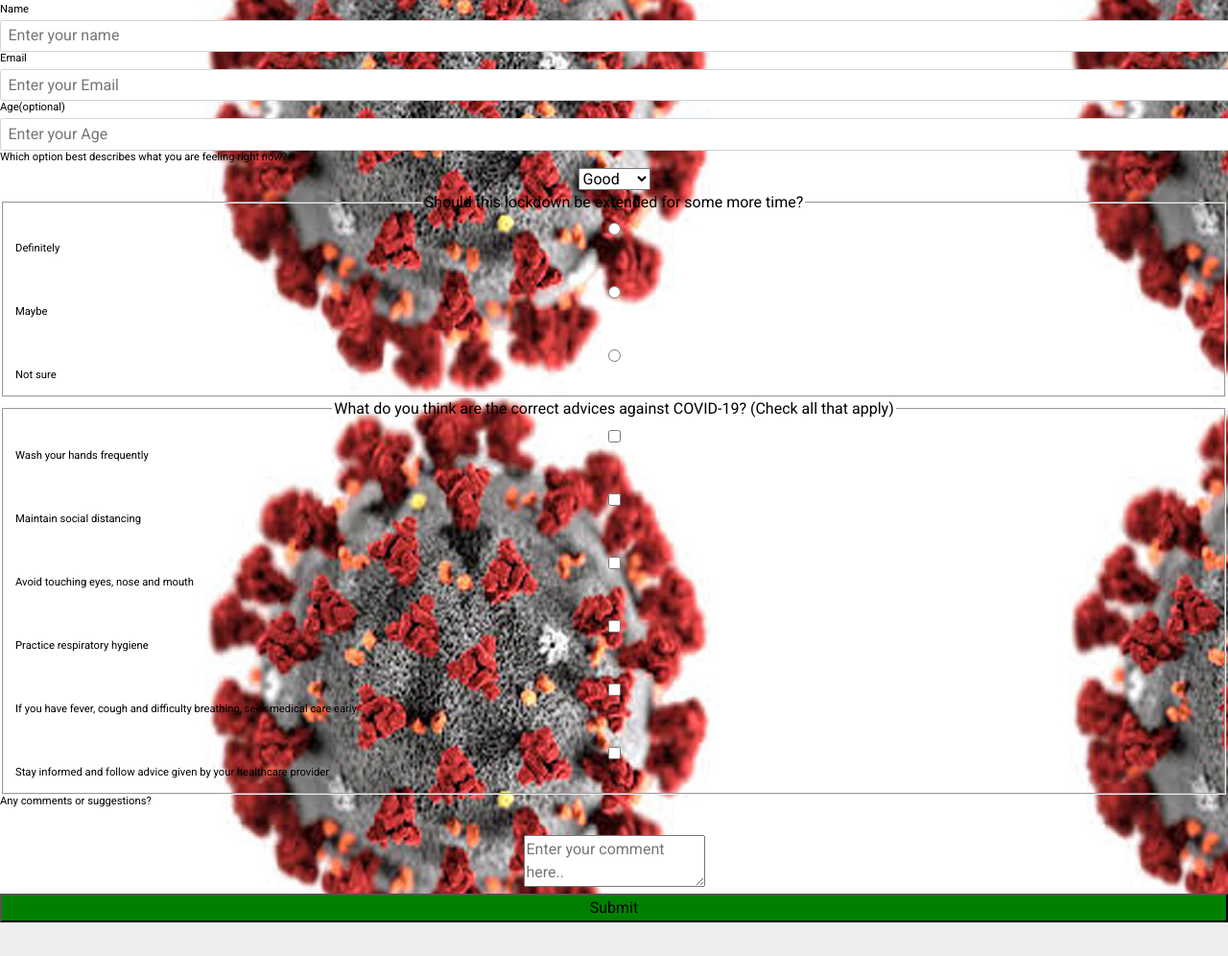
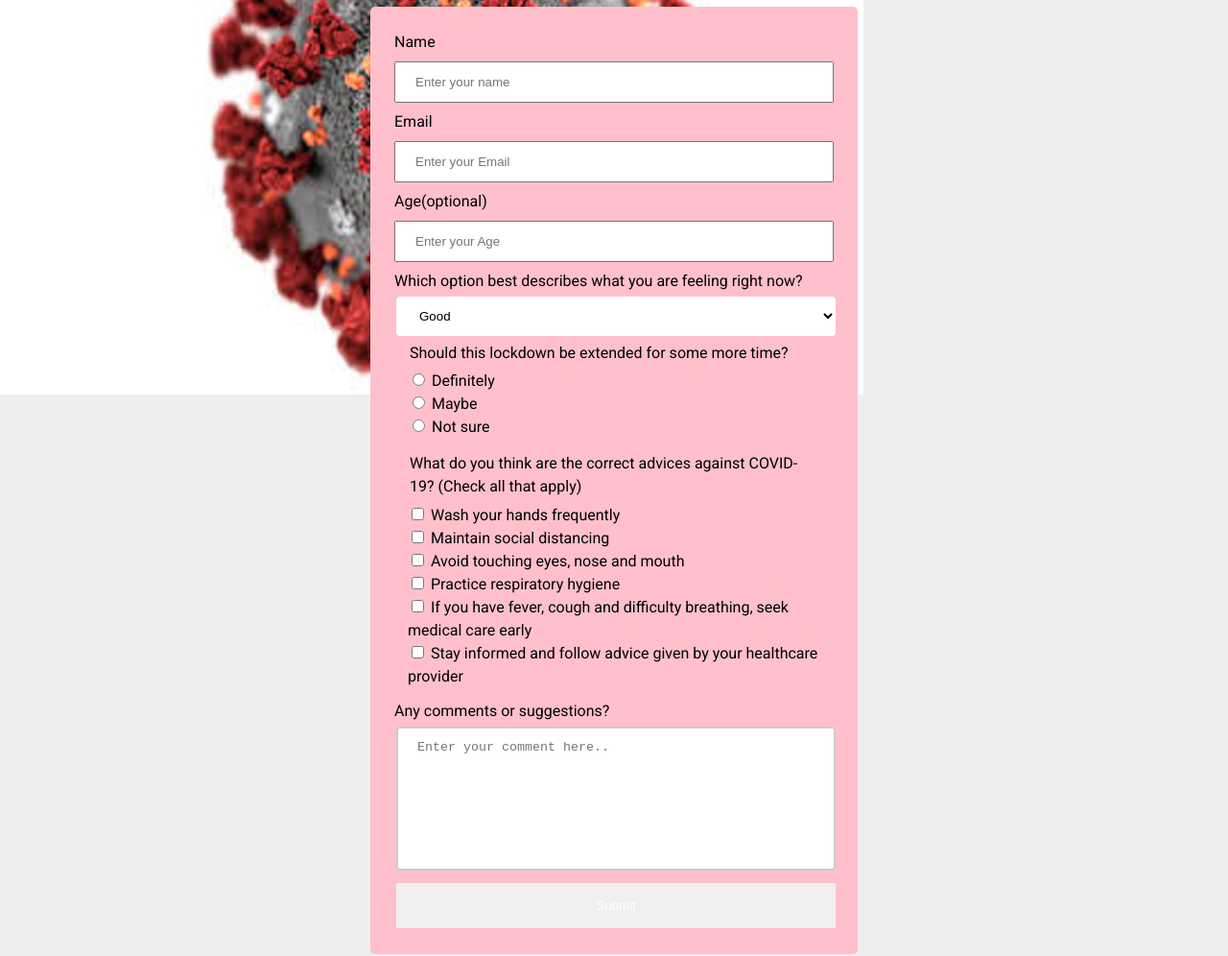
Before and after one commit to RamChandraGiri/survey_form, a plain HTML site: page index.html in a window 1280 px wide. Shown: the part 189-1185 px from the top of the page at 96% size. Before the commit the page ends 1150 px from the top, so only its background shows below. Drawn offline with Linux system fonts and the light colour scheme.

Commit message:
Final Draft

```diff
--- a/index.html
+++ b/index.html
@@ -7,27 +7,35 @@
     </head>
 
     <body translate="no">
+
         <h1 id="title">Lockdown Experience Survey Form</h1>
         <p id="description">Thank you for letting us know your experience.</p>
 
+
+        <div class="container">
+
+            <div class="content left" id="hide-content">1</div>
+
+        <div class="content middle">
+
         <form id="survey-form">
             <div class="form-group">
-                <label for="name" id="name-label">Name</label>
+                <label for="name" id="name-label">Name</label><br>
                 <input type="text" id="name" name="name" class="form-control" placeholder="Enter your name" required>
             </div>
 
             <div class="form-group">
-                <label for="email" id="email-label">Email</label>
+                <label for="email" id="email-label">Email</label><br>
                 <input type="email" id="email" name="email" class="form-control" placeholder="Enter your Email" required>
             </div>
 
             <div class="form-group">
-                <label for="number" id="number-label">Age(optional)</label>
+                <label for="number" id="number-label">Age(optional)</label><br>
                 <input type="number" id="number" name="age" class="form-control" placeholder="Enter your Age" min="0" max="129">
             </div>
 
             <div class="form-group">
-                <label for="dropdown" id="dropdown-label">Which option best describes what you are feeling right now?</label>
+                <label for="dropdown" id="dropdown-label">Which option best describes what you are feeling right now?</label><br>
             <select id="dropdown" aria-placeholder="Select your experience">
                 <option value="good">Good</option>
                 <option value="normal">Normal</option>
@@ -74,6 +82,13 @@
                 <button type="submit" id="submit">Submit</button>
             </div>
 
+
+
+        </div>
+        <div class="content right" id="hide-content"> 3</div>
+    </div>
+
+
         </form>
     </body>
 </html>
--- a/style.css
+++ b/style.css
@@ -9,8 +9,28 @@ body {
     text-align: center;
     background-color: #EEEEEE;
     background-image: url(background.jpg);
+    background-repeat: no-repeat;
     margin: 0;
 }
+
+.content {
+    float: left;
+  }
+
+  .left, .right {
+    width: 30%;
+  }
+
+  .middle {
+    width: 40%;
+  }
+
+  @media screen and (max-width: 600px) {
+    .content {
+      width: 100%;
+    }
+  }
+
 
 h1 {
     font-size: 4rem;
@@ -36,51 +56,62 @@ p {
     }
 }
 
-#survey-form {
-    max-width: 500px;
+#hide-content {
+    visibility: hidden;
 }
 
 form {
-    bottom: 2px;
-    max-width: 500px;
-    border-radius: 2px;
-    display: inline;
-    align-content: flex-start;
+    max-width: 600px;
+    max-height: fit-content;
+    background-color: pink;
+    border: 10px;
+    border-color: black;
+    border-radius: 5px;
+    text-align: left;
+    margin: 4px 2px 2px 2px;
+    padding: 2.5rem;
 }
 
-label {
-    text-align: start;
-    line-height: normal;
-    display: flex;
-    align-items: center;
-    font-size: 1.125rem;
-    margin-bottom: 0.5rem
+input[type=text], input[type=number], input[type=email] {
+    width: 100%;
+    padding: 12px 20px;
+    margin: 8px 0;
+    box-sizing: border-box;
+  }
+
+fieldset {
+    margin: 4px 2px 2px 2px;
+    border: none;
 }
 
-.form-control {
-    display: block;
+select {
     width: 100%;
-    height: 2.375rem;
-    padding: 0.375rem 0.75rem;
-    color: #495057;
-    background-color: #fff;
-    background-clip: padding-box;
-    border: 1px solid #ced4da;
-    border-radius: 0.25rem;
-    transition: border-color 0.15s ease-in-out, box-shadow 0.15s ease-in-out;
-}
-input, button, select, textarea {
-    margin: 0;
-    font-family: inherit;
-    font-size: inherit;
-    line-height: inherit;
-}
+    padding: 12px 20px;
+    border: none;
+    border-radius: 4px;
+    background-color: white;
+    margin: 4px 2px 2px 2px;
+  }
 
-#textarea {
-    max-width: 100%;
-}
+textarea {
+    width: 100%;
+    height: 150px;
+    padding: 12px 20px;
+    box-sizing: border-box;
+    border: 2px solid #ccc;
+    border-radius: 4px;
+    background-color: white;
+    margin: 4px 2px 2px 2px;
+    resize: none;
+  }
 
-#submit {
-    width: 100%;
-    background-color: green;
-}
+  button {
+      width: 100%;
+    background-color: lightgreen[];
+    border: none;
+    color: white;
+    padding: 16px 32px;
+    text-decoration: none;
+    margin: 4px 2px 2px 2px;
+    cursor: pointer;
+  }
```
Also changed, not shown: 1 other file.
